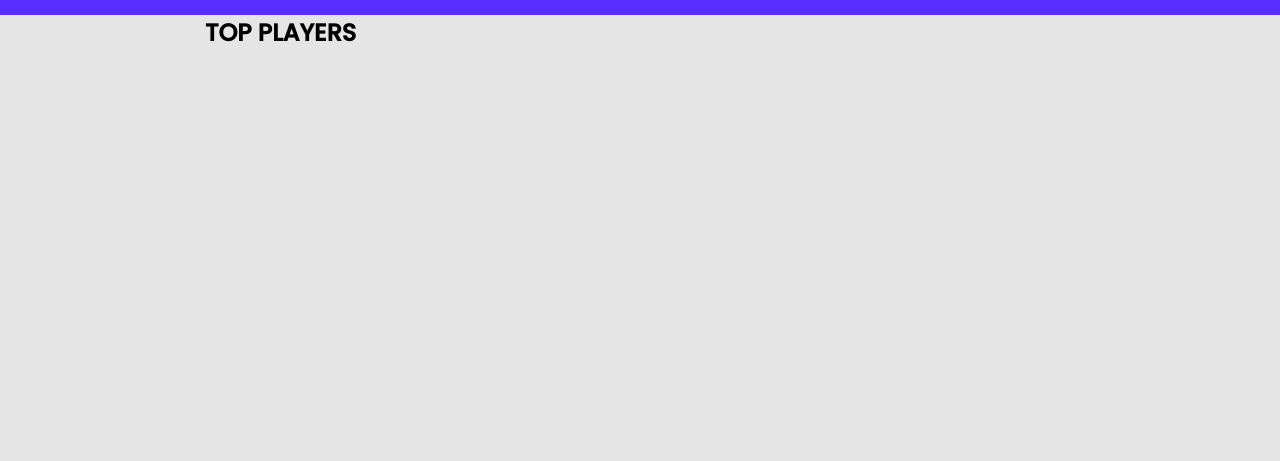
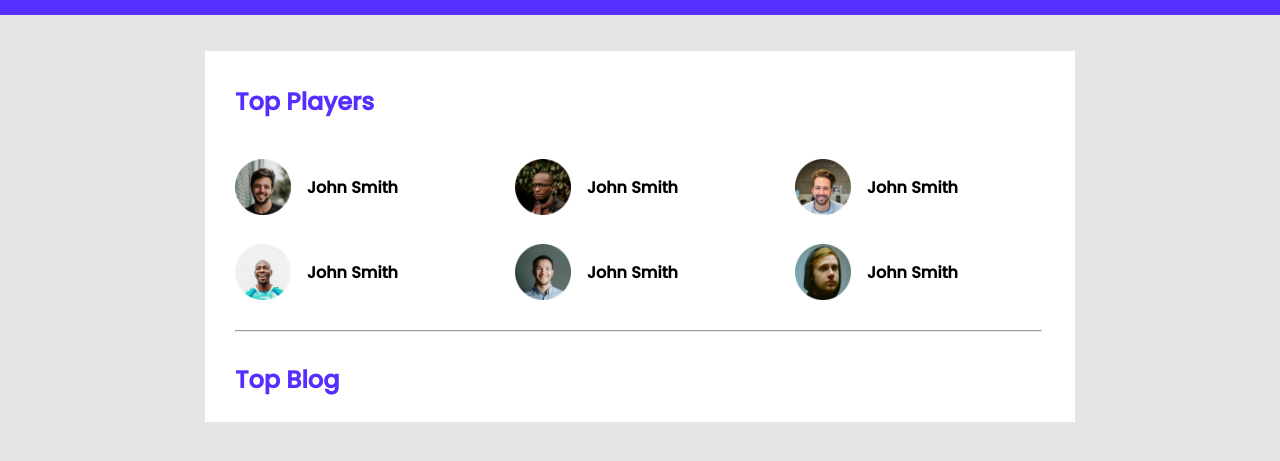
Before and after one commit to xnafi/Leader-Board-HTML-CSS, a plain HTML site: page index.html in a window 1280 px wide. Shown: the part 79-540 px from the top of the page. Drawn offline with Linux system fonts and the light colour scheme.

Commit message:
top players

```diff
--- a/index.html
+++ b/index.html
@@ -39,14 +39,56 @@
         </ul>
       </nav>
     </header>
+
     <!-- Header Section Start -->
+
     <main>
-        <!-- top players Section start -->
-        <section class="container top-player">
-<h2>TOP PLAYERS</h2>
+      <!-- top players Section start -->
+      <section class="container top-player">
+        <h2>Top Players</h2>
+        <div class="players-info">
+          <div class="players">
+            <img src="images/players/player-1.png" alt="" />
+            <h4>John Smith</h4>
+          </div>
+
+          <div class="players">
+            <img src="images/players/player-2.png" alt="" />
+            <h4>John Smith</h4>
+          </div>
+
+          <div class="players">
+            <img src="images/players/player-3.png" alt="" />
+            <h4>John Smith</h4>
+          </div>
+
+          <div class="players">
+            <img src="images/players/player-4.png" alt="" />
+            <h4>John Smith</h4>
+          </div>
+
+          <div class="players">
+            <img src="images/players/player-5.png" alt="" />
+            <h4>John Smith</h4>
+          </div>
+
+          <div class="players">
+            <img src="images/players/player-6.png" alt="" />
+            <h4>John Smith</h4>
+          </div>
+        </div>
+        <hr />
+        <section class="top-blog">
+          <h2>Top Blog</h2>
+          <article class="blogs">
+            <div class="blog-img">
+              <img src="" alt="" />
+            </div>
+            <div class="blog-info"></div>
+          </article>
         </section>
-        <!-- top players Section end-->
-
+      </section>
+      <!-- top players Section end-->
     </main>
   </body>
 </html>
--- a/style.css
+++ b/style.css
@@ -16,7 +16,7 @@ body {
 .container {
     width: 870px;
     display: flex;
-    align-items: center;
+    flex-direction: column;
 
 }
 
@@ -87,4 +87,47 @@ nav ul li {
 
 
 /* <!-- top players Section start --> */
+.top-player {
+    background-color: white;
+    padding: 33px 0px 0px 30px;
+    margin-top: 36px;
+}
+.top-player h2{
+    font-size: 24px;
+    color: rgba(86, 46, 255, 1);
+}
+
+.players-info {
+    display: grid;
+    grid-template-columns: repeat(3, 1fr);
+    row-gap: 29px;
+    margin-top: 40px;
+
+}
+
+.players {
+    display: flex;
+    align-items: center;
+}
+
+.players h4 {
+    margin-left: 16px;
+
+
+}
+
+.players img {
+    height: 56px;
+    width: 56px;
+
+}
+
+hr {
+
+    width: 807px;
+    color: rgba(209, 209, 209, 1);
+    margin: 30px 0px;
+
+}
+
 /* <!-- top players Section start --> */
```
